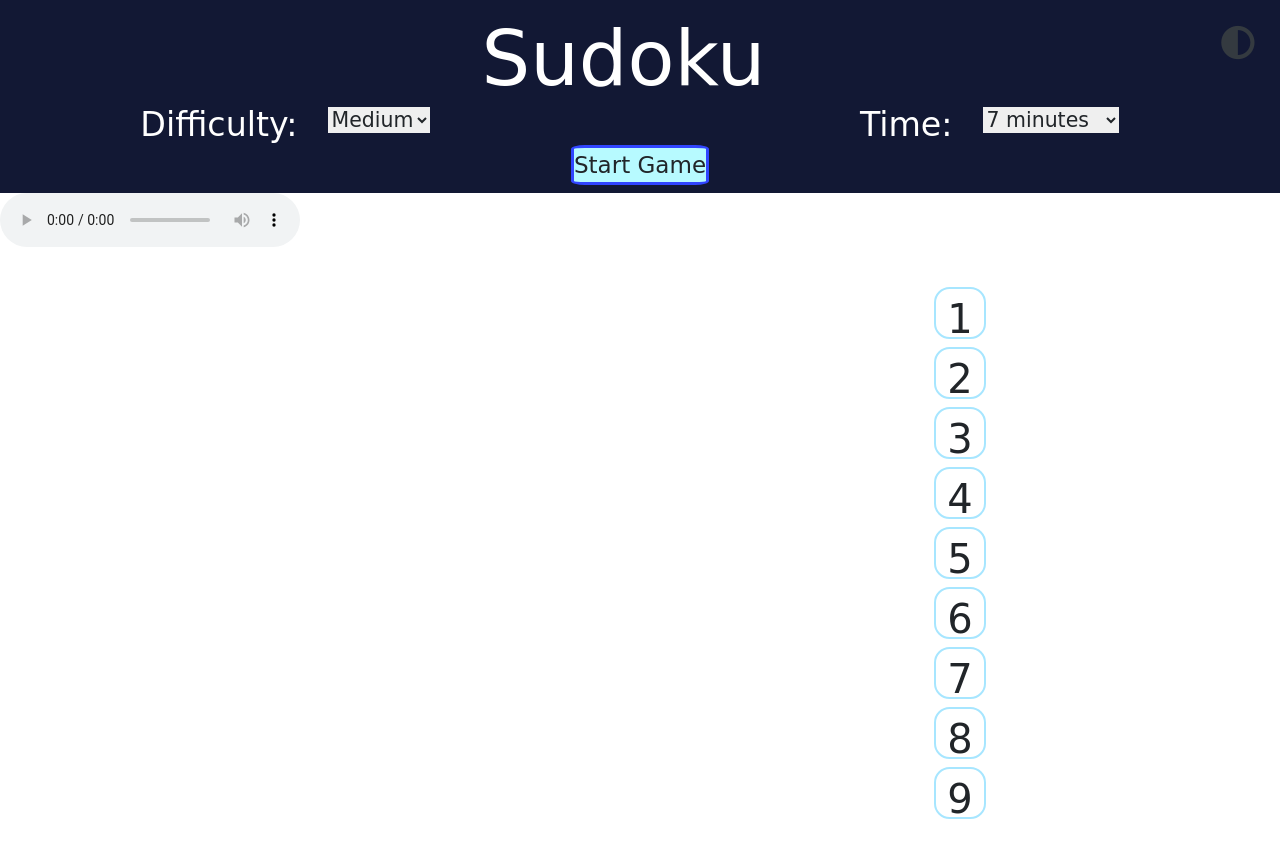
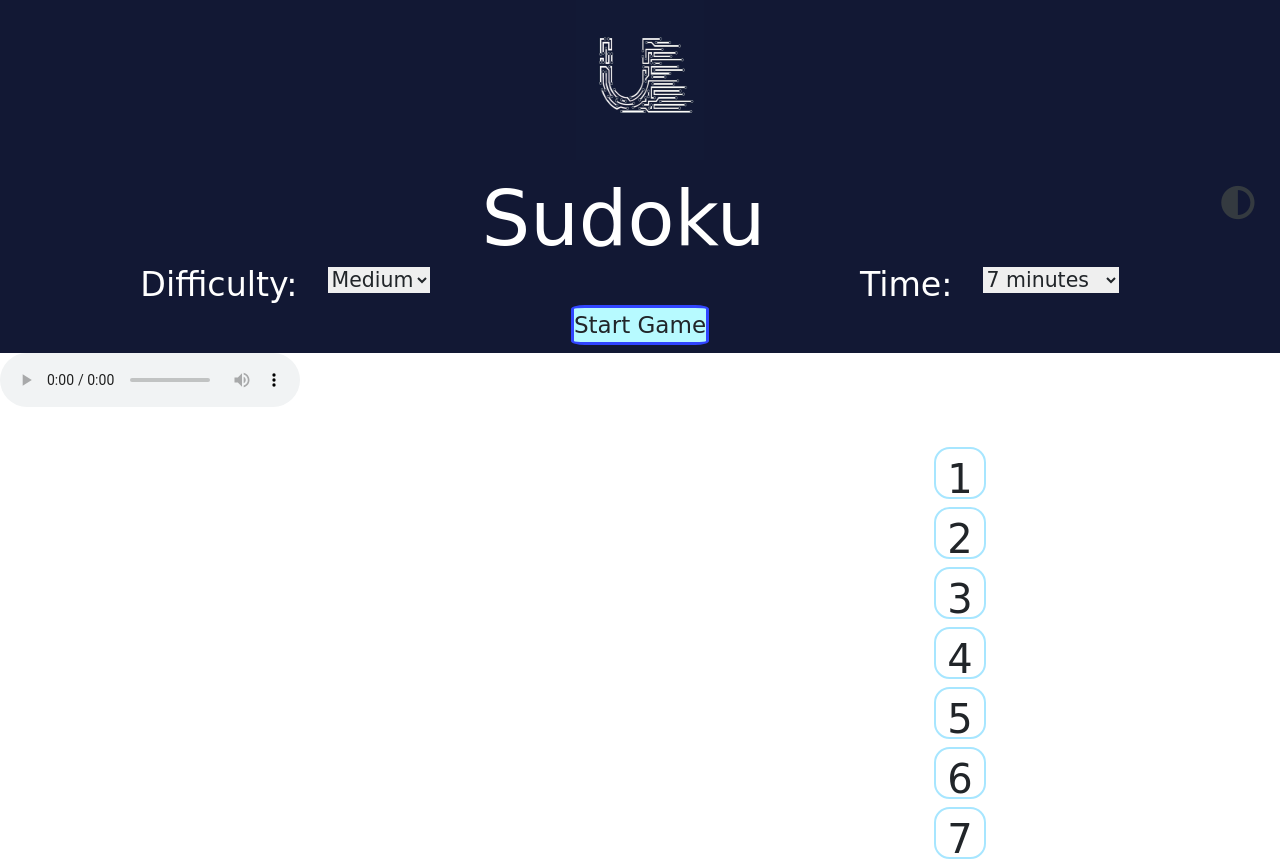
Before and after one commit to it-is-skywalkerl/Sudoku-Game, a plain HTML site: page index.html in a window 1280 px wide. Shown: the top 862 px of the page. Drawn offline with nearby package versions, Linux system fonts and the light colour scheme; a web font is replaced by a local one.

Commit message:
Added Images

```diff
--- a/index.html
+++ b/index.html
@@ -34,7 +34,7 @@
     <title>Sudoku Game</title>
     </head>
     <header id="header">
-      <!-- <img class = "logo" src = "logo.jpg" /> -->
+      <img class = "logo" src = "logo.jpg" />
         <div class="row">
             <div class="col-12" style="padding-top: 1vw; text-align: center;">
                 <h1 class="d-inline" id="sudoku-heading">Sudoku</h1>
--- a/style.css
+++ b/style.css
@@ -39,13 +39,13 @@ header.dark {
   color: white;
 }
 
-/* .logo{
+.logo{
   display: block;
   width: 10vw;
   height: 20vh;
   margin-left: auto;
   margin-right: auto;
-} */
+}
 
 
 #diff-dropdown {
```
